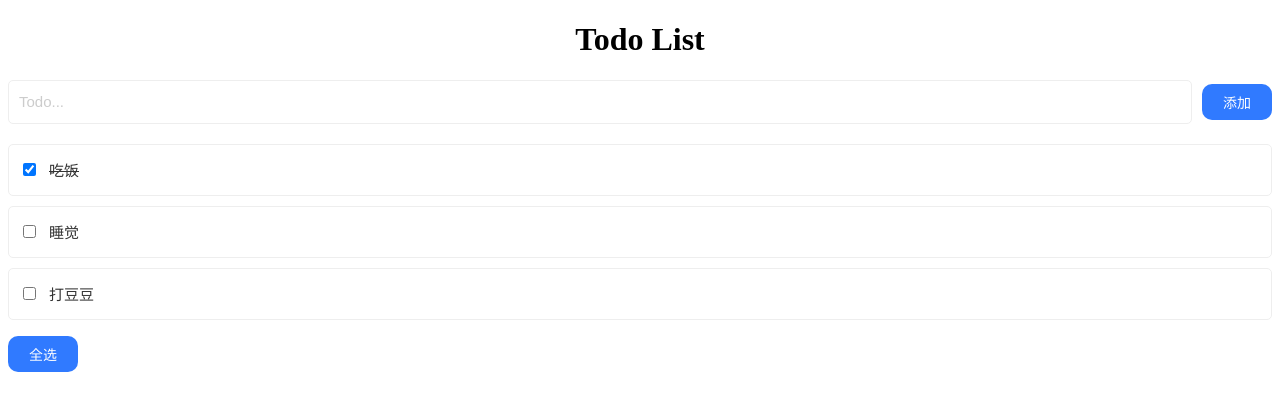
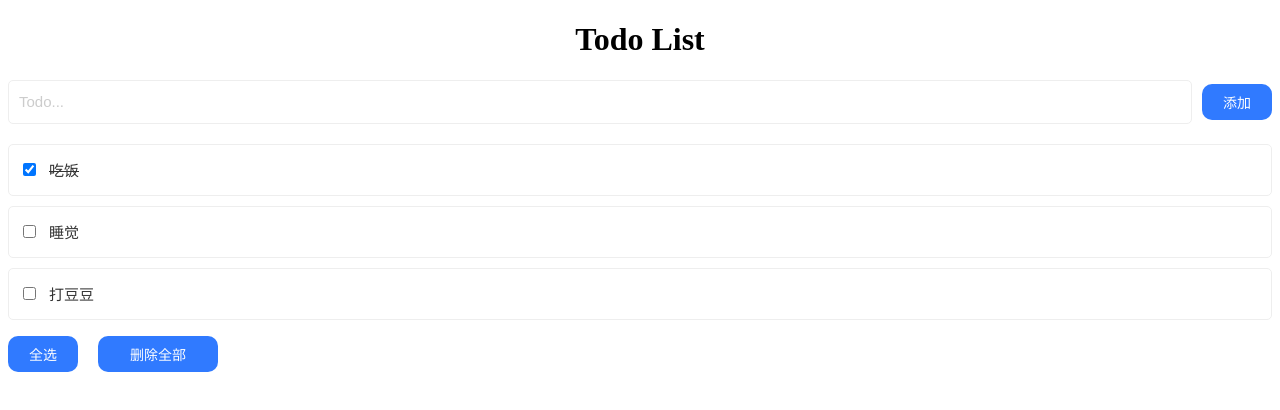
Before and after one commit to vidonia/React_ToDoList, a React (Create React App) app: page / in a window 1280 px wide. Shown: the top 410 px of the page. Built offline with nearby package versions, Linux system fonts and the light colour scheme.

Commit message:
TODO 功能完善

```diff
--- a/src/components/todo_list/Footer/index.jsx
+++ b/src/components/todo_list/Footer/index.jsx
@@ -4,10 +4,20 @@ export default class Footer extends Component {
     handleAllDoClick = (event) => {
         this.props.todoListDone();
     };
+
+    handleDeleteAllClick = () => {
+         this.props.todoListDelete();
+    };
+
     render() {
+        if (this.props.todoListLength <= 0) {
+            return null;
+        }
+
         return (
             <div>
                 <button className='todo_list_button' style={{width:70}} onClick={this.handleAllDoClick}>全选</button>
+                <button className='todo_list_button' style={{width:120, marginLeft:20}} onClick={this.handleDeleteAllClick}>删除全部</button>
             </div>
         )
     }
--- a/src/components/todo_list/Item/index.jsx
+++ b/src/components/todo_list/Item/index.jsx
@@ -25,8 +25,8 @@ export default class Item extends Component {
     render() {
         return (
             <li className='item_content'
-            // onMouseEnter={()=>this.handleMouse(true)}
-            // onMouseLeave={()=>this.handleMouse(false)}
+            onMouseEnter={()=>this.handleMouse(true)}
+            onMouseLeave={()=>this.handleMouse(false)}
             >
                 <label >
                     <input
--- a/src/components/todo_list/index.jsx
+++ b/src/components/todo_list/index.jsx
@@ -24,18 +24,22 @@ export default class ToDoList extends PureComponent {
         this.setState({
             todo_list: list,
         });
+        this.todoAll = false;
     };
 
     updateTodo = (id, complete) => {
         const {todo_list} = this.state;
+        let done = false;
         const updateList = todo_list.map((value) => {
             if (id === value.id) {
+                done = complete;
                 return {...value, complete}
             } else {
+                done = value.complete;
                 return value;
             }
         });
-        console.log(updateList);
+        this.todoAll = done;
         this.setState({
             todo_list: updateList,
         });
@@ -66,6 +70,12 @@ export default class ToDoList extends PureComponent {
         this.todoAll = !this.todoAll;
     };
 
+    todoListDelete = () => {
+         this.setState({
+             todo_list: [],
+         });
+    };
+
     render() {
         return (
             <div>
@@ -75,7 +85,10 @@ export default class ToDoList extends PureComponent {
                 updateTodo={this.updateTodo}
                 deleteTodoItem={this.deleteTodoItem}
                 />
-                <Footer todoListDone={this.todoListDone}/>
+                <Footer todoListDone={this.todoListDone}
+                todoListDelete={this.todoListDelete}
+                todoListLength={this.state.todo_list.length}
+                />
             </div>
         )
     }
```
